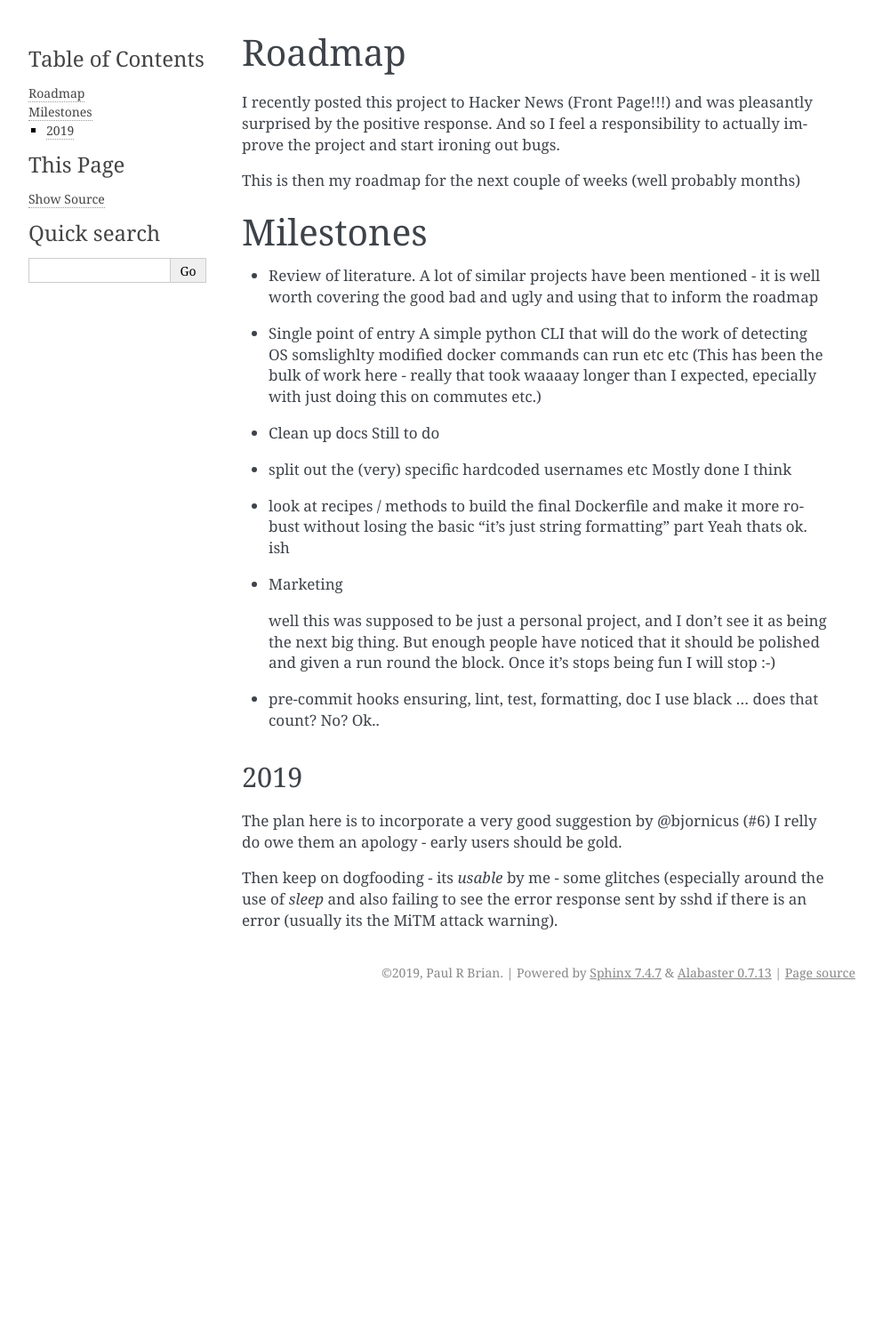
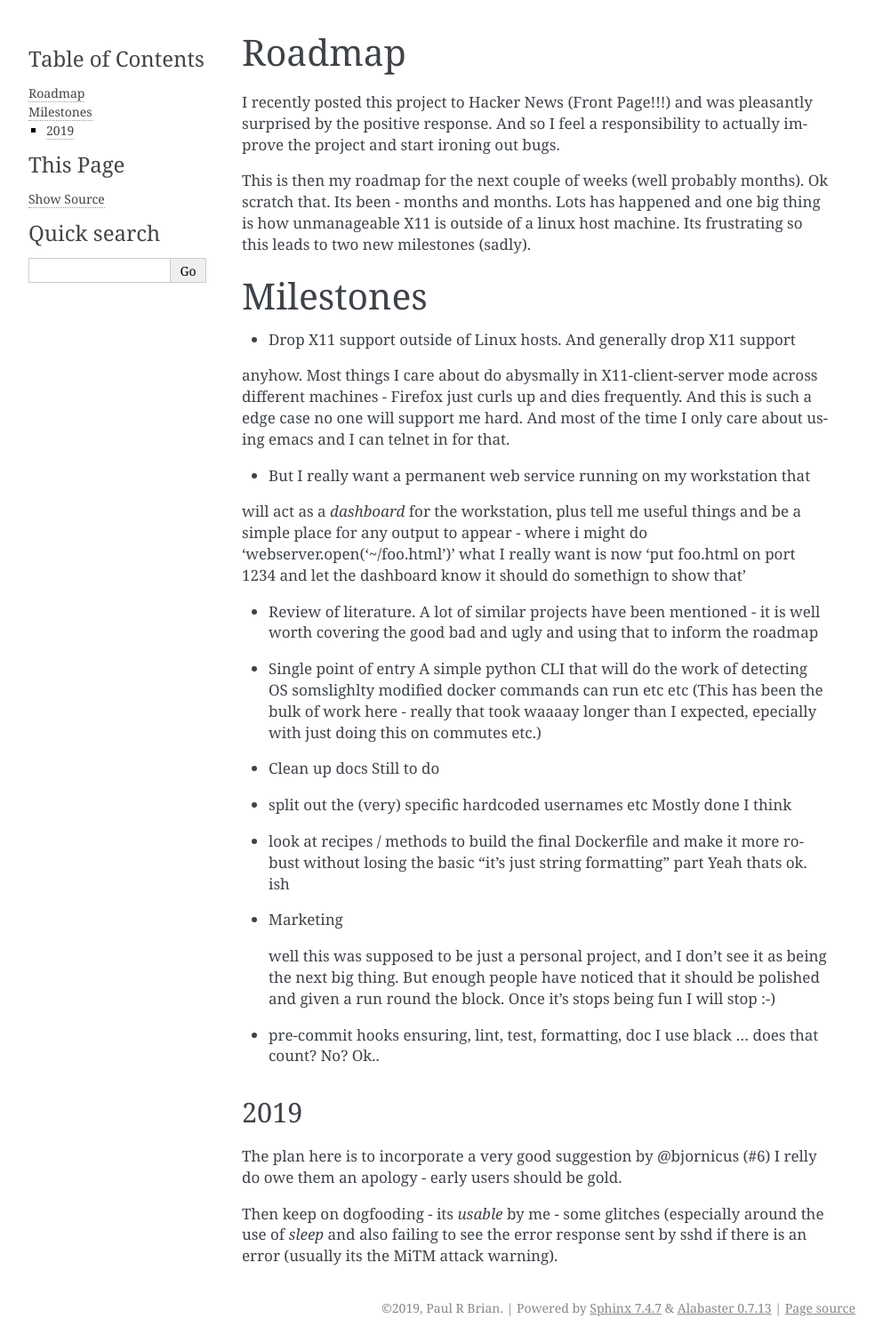
Before and after one commit to mikadosoftware/workstation, a Sphinx documentation site: the page built from docs/roadmap.rst, in a window 1280 px wide. Shown: the whole page at 89% size, without its empty margins (148-1141 px from the left). Built offline with Sphinx 7.4.7, drawn with Linux system fonts in a browser that asks for light colours; before the commit the page ends 1133 px from its top, so only the background shows below that.

Commit message:
new milestones

```diff
--- a/docs/roadmap.rst
+++ b/docs/roadmap.rst
@@ -7,10 +7,21 @@ responsibility to actually improve the project and start ironing out
 bugs.
 
 This is then my roadmap for the next couple of weeks (well probably
-months)
+months). Ok scratch that. Its been - months and months. Lots has happened
+and one big thing is how unmanageable X11 is outside of a linux host machine.
+Its frustrating so this leads to two new milestones (sadly).
 
 Milestones
 ==========
+
+* Drop X11 support outside of Linux hosts.  And generally drop X11 support
+anyhow. Most things I care about do abysmally in X11-client-server mode across different machines - Firefox just curls up and dies frequently.  And this is such a edge case no one will support me hard.  And most of the time I only care about using emacs and I can telnet in for that.
+
+* But I really want a permanent web service running on my workstation that
+will act as a *dashboard* for the workstation, plus tell me useful things and
+be a simple place for any output to appear - where i might do 'webserver.open('~/foo.html')' what I really want is now 'put foo.html on port 1234 and let the dashboard know it should do somethign to show that'
+
+
 
 * Review of literature.
   A lot of similar projects have been mentioned - it is well worth covering the good bad and ugly and using that to inform the roadmap
```
